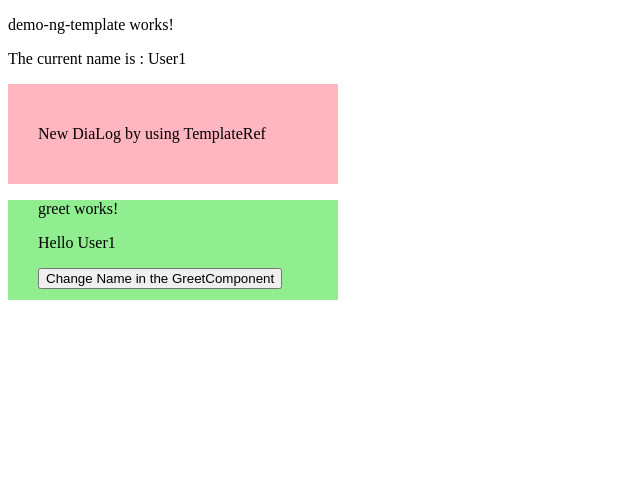
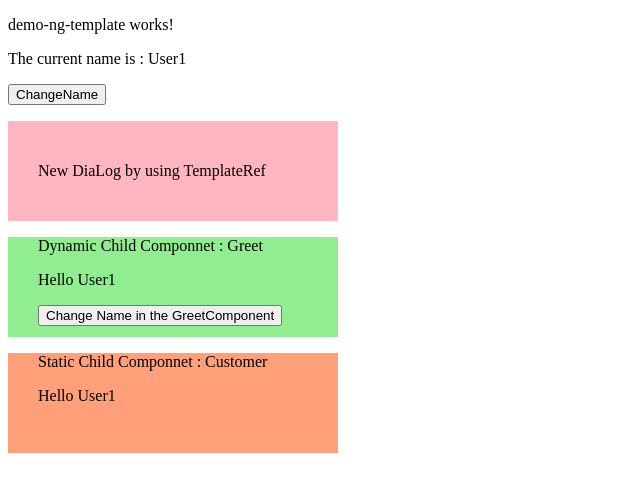
Before and after one commit to zhaodan1994/angular-report-site, an Angular app in the folder angular/learning/demo4/: page /demo-ng-template in a window 1280 px wide. Shown: the top 492 px of the page, without its empty margins (0-640 px from the left). Built offline with nearby package versions, Linux system fonts and the light colour scheme.

Commit message:
demo-ng-template

```diff
--- a/angular/learning/demo4/src/app/app.module.ts
+++ b/angular/learning/demo4/src/app/app.module.ts
@@ -21,6 +21,7 @@ import { DemoNgTemplateComponent } from './components/demo-ng-template/demo-ng-t
 
 
 import { GreetComponent } from './components/greet/greet.component';
+import { CustomerComponent } from './components/customer/customer.component';
 
 @NgModule({
   declarations: [
@@ -37,7 +38,8 @@ import { GreetComponent } from './components/greet/greet.component';
     DemoProvidersComponent,
     DemoRenderer2Component,
     DemoNgTemplateComponent,
-    GreetComponent
+    GreetComponent,
+    CustomerComponent
   ],
   imports: [
     BrowserModule,
--- /dev/null
+++ b/angular/learning/demo4/src/app/components/customer/customer.component.html
@@ -0,0 +1,4 @@
+<div class="customer">
+    <p>Static Child Componnet : Customer</p>
+    <p>Hello {{name}}</p>
+</div>
--- /dev/null
+++ b/angular/learning/demo4/src/app/components/customer/customer.component.scss
@@ -0,0 +1,6 @@
+.customer {
+    background-color: lightsalmon;
+    width: 300px;
+    height: 100px;
+    padding-left: 30px;
+}
--- /dev/null
+++ b/angular/learning/demo4/src/app/components/customer/customer.component.ts
@@ -0,0 +1,20 @@
+import { Component, OnInit, Input, AfterViewInit } from '@angular/core';
+
+@Component({
+  selector: 'app-customer',
+  templateUrl: './customer.component.html',
+  styleUrls: ['./customer.component.scss']
+})
+export class CustomerComponent implements OnInit, AfterViewInit {
+
+  @Input() name: string;
+  constructor() { }
+
+  ngOnInit(): void {
+  }
+
+  ngAfterViewInit(): void {
+    // this.name = 'New Customer';
+  }
+
+}
--- a/angular/learning/demo4/src/app/components/demo-ng-template/demo-ng-template.component.html
+++ b/angular/learning/demo4/src/app/components/demo-ng-template/demo-ng-template.component.html
@@ -1,5 +1,6 @@
 <p>demo-ng-template works!</p>
 <p>The current name is : {{name}}</p>
+<button (click)="changeName()">ChangeName</button>
 
 <ng-template #dialogTemplate>
     <div class="dialog" mat-dialog-content>
@@ -12,3 +13,5 @@
 <ng-template #dialogContainer></ng-template>
 
 <ng-template #greetContainer></ng-template>
+
+<app-customer [name]= "name" ></app-customer>
--- a/angular/learning/demo4/src/app/components/demo-ng-template/demo-ng-template.component.ts
+++ b/angular/learning/demo4/src/app/components/demo-ng-template/demo-ng-template.component.ts
@@ -1,5 +1,5 @@
-import { ViewContainerRef, ComponentFactoryResolver, ComponentRef, OnDestroy } from '@angular/core';
-import { Component, OnInit, ViewChild, TemplateRef } from '@angular/core';
+import { ViewContainerRef,  ComponentRef, OnDestroy, ChangeDetectorRef } from '@angular/core';
+import { Component, OnInit, ViewChild, TemplateRef, ComponentFactoryResolver } from '@angular/core';
 import { GreetComponent } from '../greet/greet.component';
 
 
@@ -16,7 +16,8 @@ export class DemoNgTemplateComponent implements OnInit, OnDestroy {
   @ViewChild('dialogContainer', { read: ViewContainerRef, static: true }) dialogContainer: ViewContainerRef;
   @ViewChild('greetContainer', { read: ViewContainerRef, static: true }) greetContainer: ViewContainerRef;
   constructor(
-    private componentFactoryResolver: ComponentFactoryResolver
+    private componentFactoryResolver: ComponentFactoryResolver,
+    public cd: ChangeDetectorRef
   ) { }
 
   name = 'User1';
@@ -24,7 +25,6 @@ export class DemoNgTemplateComponent implements OnInit, OnDestroy {
     this.createDialog();
     this.createComponent();
   }
-
 
 
 
@@ -42,6 +42,11 @@ export class DemoNgTemplateComponent implements OnInit, OnDestroy {
     });
   }
 
+  changeName() {
+    this.name = 'User3';
+  }
+
+
  ngOnDestroy(): void {
    if (this.componentRef) {
      this.componentRef.destroy();
@@ -49,4 +54,5 @@ export class DemoNgTemplateComponent implements OnInit, OnDestroy {
 
  }
 
+
 }
--- a/angular/learning/demo4/src/app/components/greet/greet.component.html
+++ b/angular/learning/demo4/src/app/components/greet/greet.component.html
@@ -1,5 +1,5 @@
 <div class="greet">
-    <p>greet works!</p>
+    <p>Dynamic Child Componnet : Greet</p>
     <p>Hello {{name}}</p>
     <button (click)="changeName()">Change Name in the GreetComponent</button>
 </div>
--- a/angular/learning/demo4/src/app/components/greet/greet.component.ts
+++ b/angular/learning/demo4/src/app/components/greet/greet.component.ts
@@ -1,11 +1,11 @@
-import { Component, OnInit, Input, Output, EventEmitter } from '@angular/core';
+import { Component, OnInit, Input, Output, EventEmitter, AfterViewInit, SimpleChanges, OnChanges, ChangeDetectorRef } from '@angular/core';
 
 @Component({
   selector: 'app-greet',
   templateUrl: './greet.component.html',
   styleUrls: ['./greet.component.scss']
 })
-export class GreetComponent implements OnInit {
+export class GreetComponent implements OnInit, AfterViewInit {
 
   @Input() name: string;
   @Output() changeEvent = new EventEmitter<string>();
@@ -19,4 +19,10 @@ export class GreetComponent implements OnInit {
     this.changeEvent.emit('User2');
   }
 
+  ngAfterViewInit(): void {
+    // this.name = 'New Name';
+  }
+
+
+
 }
```
Also changed, not shown: 1 other file (tests, documents, lock files or other folders).
